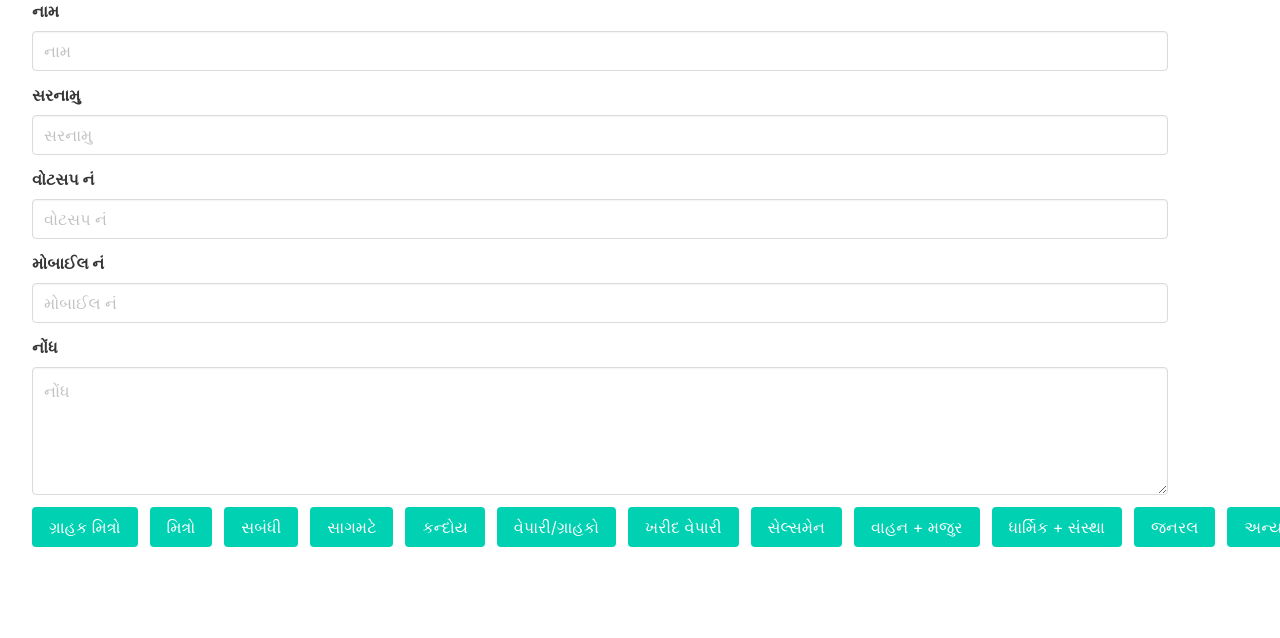
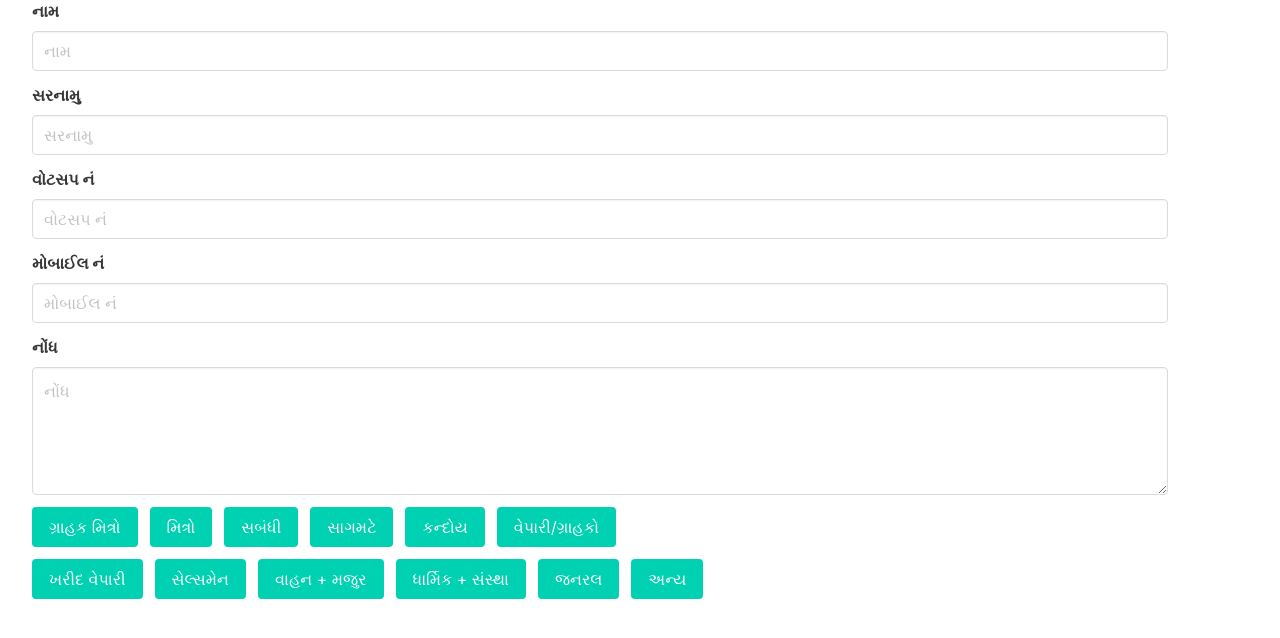
Before and after one commit to atararushi001/excepexportproject, a PHP site: page / in a window 1280 px wide. Shown: the part 149-787 px from the top of the page. Run offline with PHP 8.4, Linux system fonts and the light colour scheme.

Commit message:
6 buttonview

```diff
--- a/index.php
+++ b/index.php
@@ -108,7 +108,10 @@
             વેપારી/ગ્રાહકો
           </button>
         </div>
-        <div class="control">
+
+      </div>
+      <div class="field is-grouped">
+               <div class="control">
           <button class="button is-primary submit-button" type="button" data-category="ખરીદ વેપારી">
             ખરીદ વેપારી
           </button>
```
